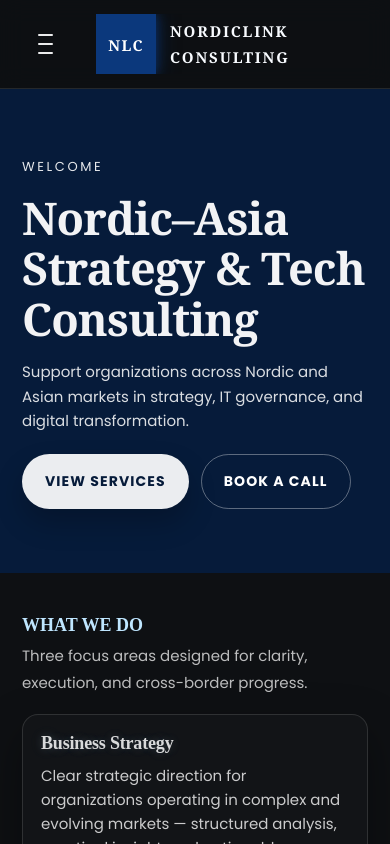
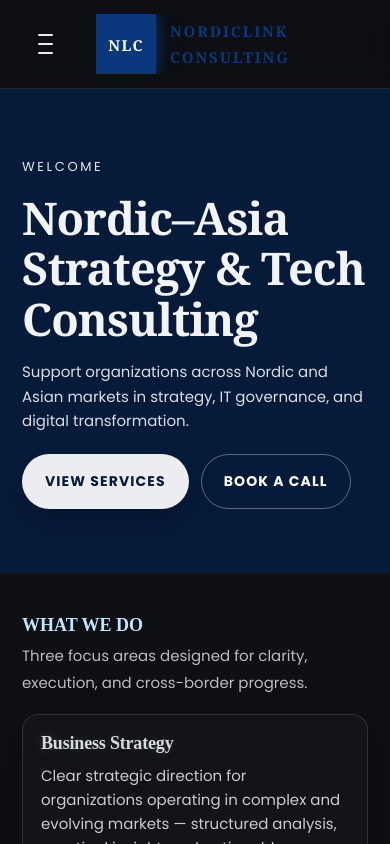
Before and after one commit to jeanalbertsen-svg/nordiclink-site, a React (Vite) app: page / in a window 390 px wide. Shown: the top 844 px of the page. Built offline with nearby package versions, Linux system fonts and the light colour scheme; the HTML template or start-up script is replaced by a standard one; a web font is replaced by a local one.

Commit message:
Fix mobile services dropdown and header styling

```diff
--- a/src/components/Logo.jsx
+++ b/src/components/Logo.jsx
@@ -83,7 +83,7 @@ export default function Logo({
         <div style={{ minWidth: 0 }}>
           <div
             style={{
-              color: "#f8fbffff",
+              color: "#0B387C",
               fontSize: nameSize,
               fontWeight: nameWeight,
               letterSpacing: nameLetterSpacing,
```
